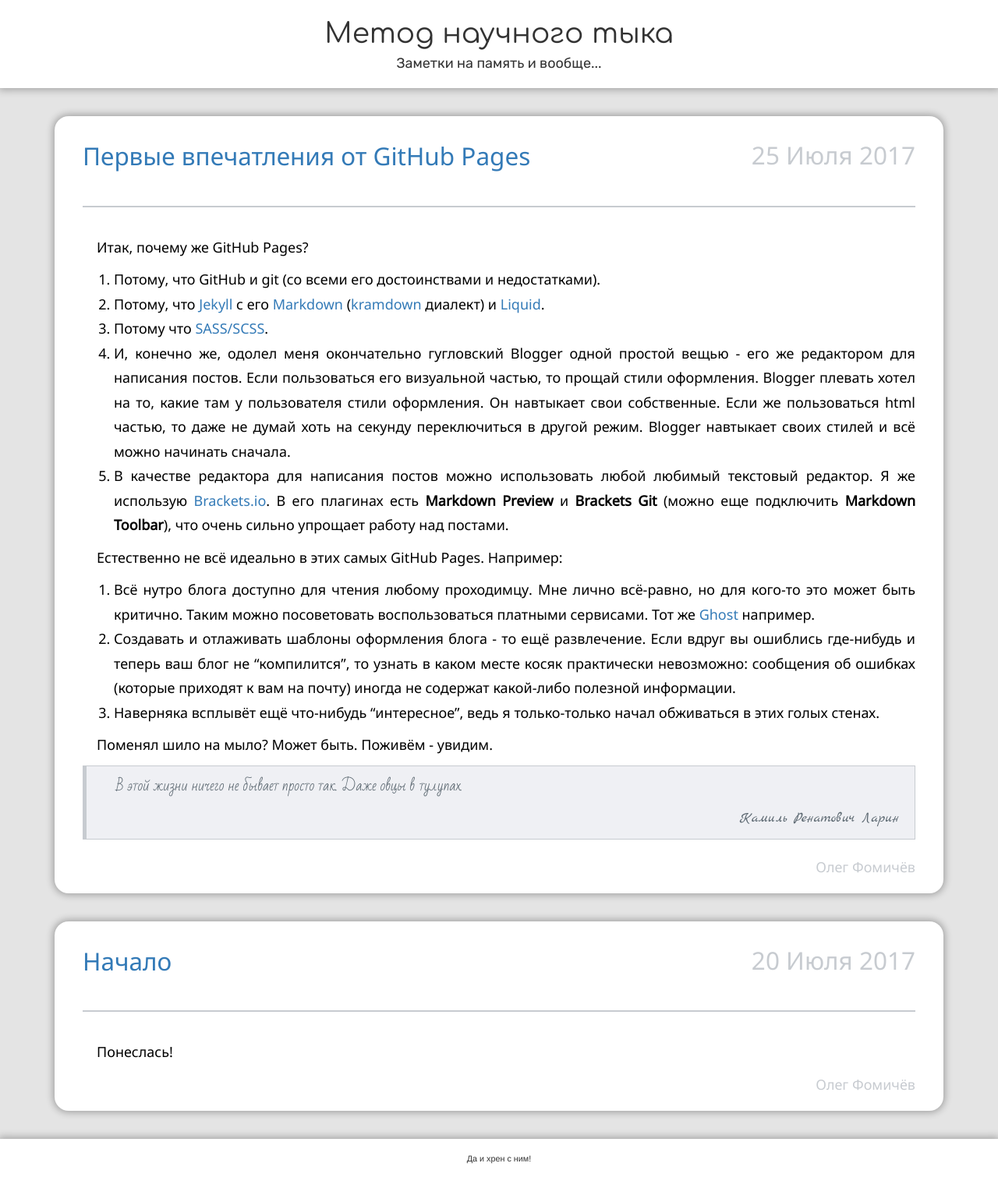
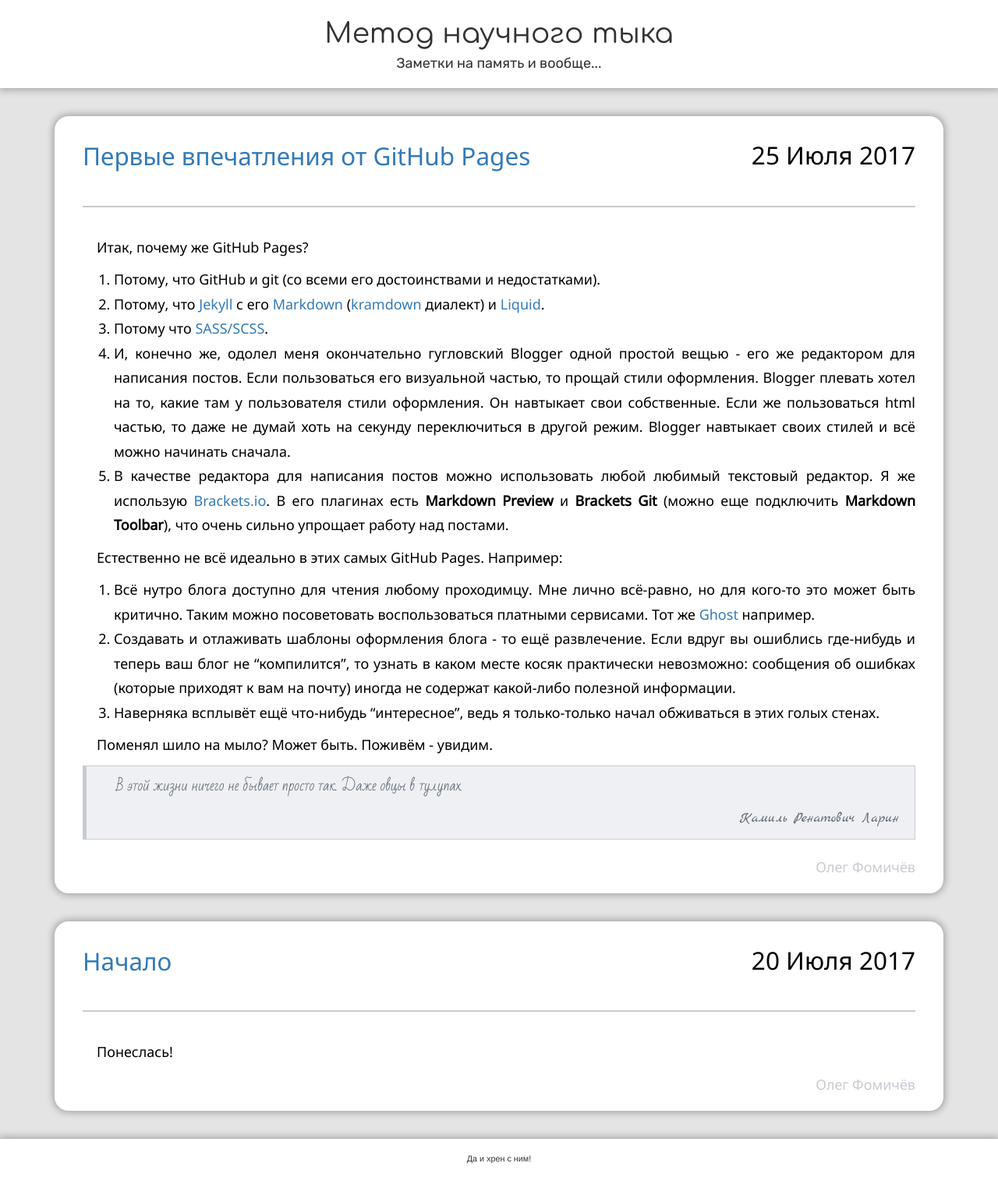
Before and after one commit to fomich0ff/fomich0ff.github.io, a Jekyll site: the page built from index.html, in a window 1280 px wide. Shown: the whole page at 78% size. Built offline with Jekyll 4.4.1, drawn with Linux system fonts in a browser that asks for light colours; nearby versions of some CDN libraries.

Commit message:
Update post.scss

```diff
--- a/_sass/post.scss
+++ b/_sass/post.scss
@@ -19,7 +19,7 @@
     .post{
         @extend .post;
 
-        .post-date {
+        .date {
             @extend h2;
             color: $regular-text-color;
         }
```
